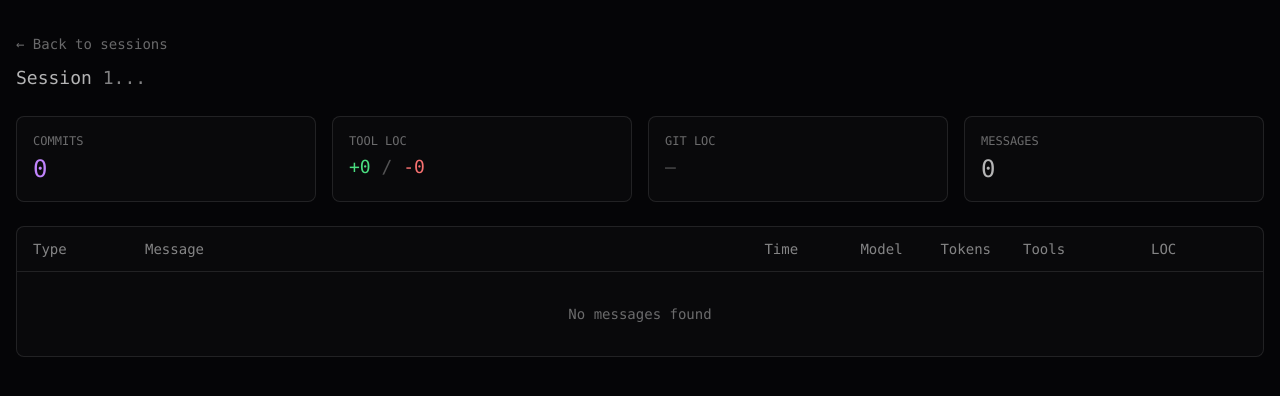
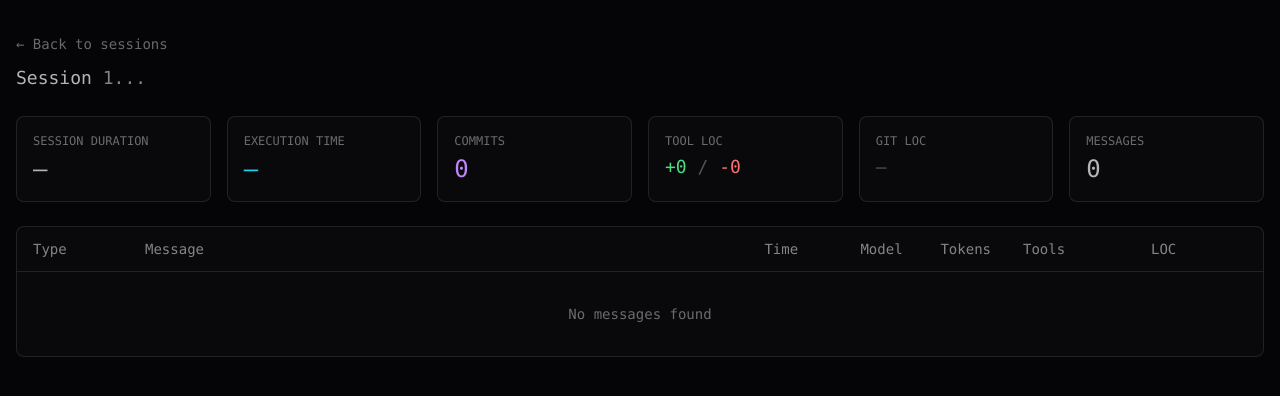
Before and after one commit to itsderek23/subtle, a FastAPI app: page /session/1 in a window 1280 px wide. Shown: the part 84-480 px from the top of the page. Run offline with FastAPI, Linux system fonts and the light colour scheme; some libraries are stand-ins or nearby versions.

Commit message:
feat(insights): add execution time tracking
Sum turn_duration messages to show Claude's active processing time
separate from total session wall-clock duration. Add execution time
column to sessions list and summary cards to session detail.

Co-Authored-By: Claude Opus 4.5 <noreply@anthropic.com>

```diff
--- a/static/js/app.js
+++ b/static/js/app.js
@@ -107,6 +107,8 @@ function sessionDetailApp(sessionId) {
         panelLoading: false,
         rawMessage: null,
         summary: {
+            durationSeconds: null,
+            executionTimeSeconds: null,
             commits: 0,
             toolLoc: { added: 0, removed: 0 },
             gitLoc: { added: 0, removed: 0, found: false }
@@ -114,9 +116,13 @@ function sessionDetailApp(sessionId) {
 
         async init() {
             try {
-                const response = await fetch(`/api/sessions/${this.sessionId}/messages`);
-                this.messages = await response.json();
-                this.computeSummary();
+                const [messagesRes, sessionRes] = await Promise.all([
+                    fetch(`/api/sessions/${this.sessionId}/messages`),
+                    fetch(`/api/sessions/${this.sessionId}`)
+                ]);
+                this.messages = await messagesRes.json();
+                const session = await sessionRes.json();
+                this.computeSummary(session);
             } catch (error) {
                 console.error('Failed to load messages:', error);
             } finally {
@@ -124,7 +130,7 @@ function sessionDetailApp(sessionId) {
             }
         },
 
-        computeSummary() {
+        computeSummary(session) {
             let commits = 0;
             let toolAdded = 0, toolRemoved = 0;
             let gitAdded = 0, gitRemoved = 0, gitFound = false;
@@ -146,6 +152,8 @@ function sessionDetailApp(sessionId) {
             }
 
             this.summary = {
+                durationSeconds: session.duration_seconds,
+                executionTimeSeconds: session.execution_time_seconds,
                 commits,
                 toolLoc: { added: toolAdded, removed: toolRemoved },
                 gitLoc: { added: gitAdded, removed: gitRemoved, found: gitFound }
@@ -199,6 +207,16 @@ function sessionDetailApp(sessionId) {
             if (model.includes('sonnet')) return 'sonnet';
             if (model.includes('haiku')) return 'haiku';
             return model.slice(0, 10);
+        },
+
+        formatDuration(seconds) {
+            if (!seconds) return '–';
+            const hours = Math.floor(seconds / 3600);
+            const minutes = Math.floor((seconds % 3600) / 60);
+            if (hours > 0) {
+                return `${hours}h ${minutes}m`;
+            }
+            return `${minutes}m`;
         }
     };
 }
--- a/templates/session_detail.html
+++ b/templates/session_detail.html
@@ -11,7 +11,15 @@
         </h2>
     </div>
 
-    <div class="mb-6 grid grid-cols-4 gap-4" x-show="!loading">
+    <div class="mb-6 grid grid-cols-6 gap-4" x-show="!loading">
+        <div class="bg-white/[0.02] rounded-lg border border-white/10 p-4">
+            <div class="text-white/40 text-xs uppercase mb-1">Session Duration</div>
+            <div class="text-2xl text-white/70" x-text="formatDuration(summary.durationSeconds)"></div>
+        </div>
+        <div class="bg-white/[0.02] rounded-lg border border-white/10 p-4">
+            <div class="text-white/40 text-xs uppercase mb-1">Execution Time</div>
+            <div class="text-2xl text-cyan-400" x-text="formatDuration(summary.executionTimeSeconds)"></div>
+        </div>
         <div class="bg-white/[0.02] rounded-lg border border-white/10 p-4">
             <div class="text-white/40 text-xs uppercase mb-1">Commits</div>
             <div class="text-2xl text-purple-400" x-text="summary.commits"></div>
--- a/templates/sessions_list.html
+++ b/templates/sessions_list.html
@@ -12,6 +12,7 @@
                     <th class="px-4 py-3 font-medium">Session ID</th>
                     <th class="px-4 py-3 font-medium">Start Time</th>
                     <th class="px-4 py-3 font-medium">Duration</th>
+                    <th class="px-4 py-3 font-medium">Exec Time</th>
                     <th class="px-4 py-3 font-medium text-right">Commits</th>
                     <th class="px-4 py-3 font-medium text-right">Tool LOC</th>
                     <th class="px-4 py-3 font-medium text-right">Git LOC</th>
@@ -21,14 +22,14 @@
             <tbody>
                 <template x-if="loading">
                     <tr>
-                        <td colspan="8" class="px-4 py-8 text-center text-white/40">
+                        <td colspan="9" class="px-4 py-8 text-center text-white/40">
                             Loading sessions...
                         </td>
                     </tr>
                 </template>
                 <template x-if="!loading && sessions.length === 0">
                     <tr>
-                        <td colspan="8" class="px-4 py-8 text-center text-white/40">
+                        <td colspan="9" class="px-4 py-8 text-center text-white/40">
                             No sessions found
                         </td>
                     </tr>
@@ -40,6 +41,7 @@
                         <td class="px-4 py-3 text-white/50" x-text="session.session_id.slice(0, 8) + '...'"></td>
                         <td class="px-4 py-3 text-white/50" x-text="formatTime(session.start_time)"></td>
                         <td class="px-4 py-3 text-white/50" x-text="formatDuration(session.duration_seconds)"></td>
+                        <td class="px-4 py-3 text-white/50" x-text="formatDuration(session.execution_time_seconds)"></td>
                         <td class="px-4 py-3 text-right text-white/50" x-text="session.commit_count || '–'"></td>
                         <td class="px-4 py-3 text-right" x-html="formatLoc(session.tool_loc)"></td>
                         <td class="px-4 py-3 text-right" x-html="formatLoc(session.git_loc)"></td>
```
Also changed, not shown: src/subtle/api.py (+13 -0 lines), src/subtle/models/session_log_file.py (+8 -0 lines).
